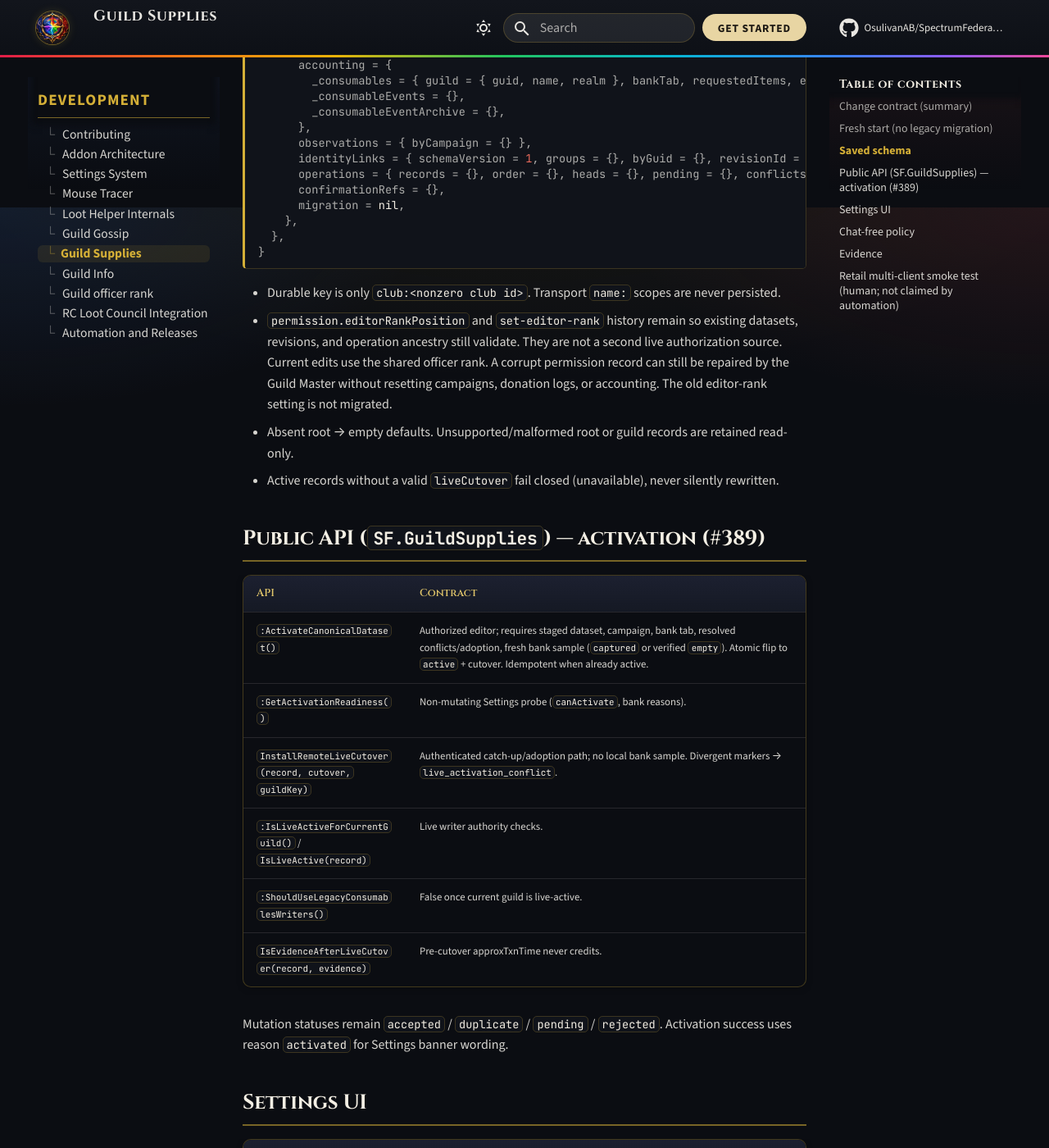
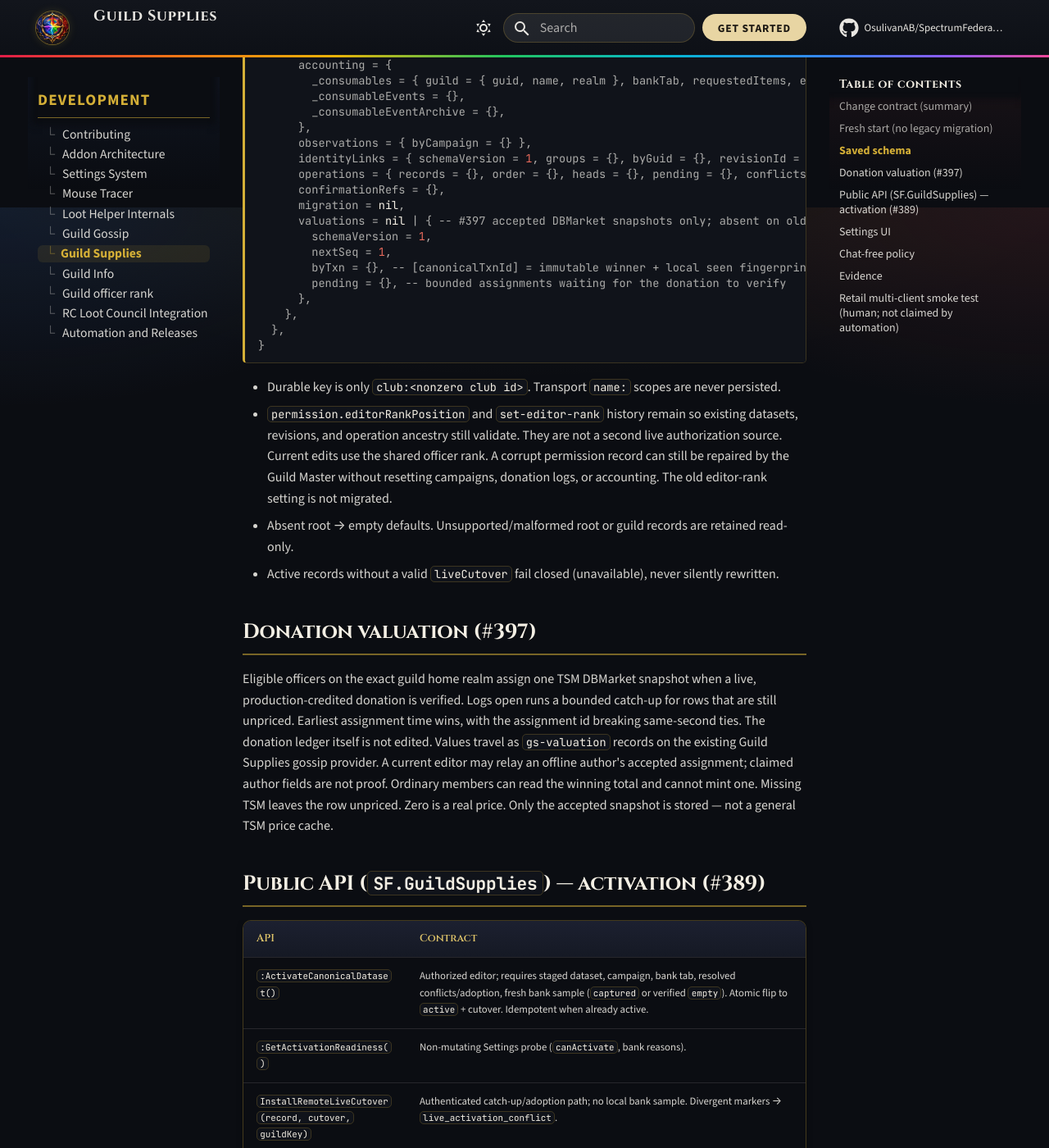
Before and after one commit to OsulivanAB/SpectrumFederation, an MkDocs documentation site: the page built from docs/development/guild-supplies/index.md, in a window 1280 px wide and 1400 px high, scrolled down 2547 px. Shown: the whole window at 82% size. Built offline with MkDocs 1.6.1 and Material for MkDocs 9.7.7, drawn with Linux system fonts in a browser that asks for light colours; comment, search, counter and statistics services are not loaded; some of the changed text lies outside the part shown.

Commit message:
Value verified Guild Supplies donations with TSM DBMarket.
Eligible same-realm officers store one immutable copper snapshot per
production donation. Guild Gossip carries the earliest assignment, and
Logs shows the localized total with bounded catch-up for missing prices.

Co-authored-by: Anthony <OsulivanAB@users.noreply.github.com>

```diff
--- a/docs/development/guild-supplies/index.md
+++ b/docs/development/guild-supplies/index.md
@@ -66,6 +66,12 @@ SpectrumFederationDB.guildSupplies = {
       operations = { records = {}, order = {}, heads = {}, pending = {}, conflicts = {}, openConflicts = {} },
       confirmationRefs = {},
       migration = nil,
+      valuations = nil | { -- #397 accepted DBMarket snapshots only; absent on older saves
+        schemaVersion = 1,
+        nextSeq = 1,
+        byTxn = {}, -- [canonicalTxnId] = immutable winner + local seen fingerprints
+        pending = {}, -- bounded assignments waiting for the donation to verify
+      },
     },
   },
 }
@@ -75,6 +81,10 @@ SpectrumFederationDB.guildSupplies = {
 - `permission.editorRankPosition` and `set-editor-rank` history remain so existing datasets, revisions, and operation ancestry still validate. They are not a second live authorization source. Current edits use the shared officer rank. A corrupt permission record can still be repaired by the Guild Master without resetting campaigns, donation logs, or accounting. The old editor-rank setting is not migrated.
 - Absent root → empty defaults. Unsupported/malformed root or guild records are retained read-only.
 - Active records without a valid `liveCutover` fail closed (unavailable), never silently rewritten.
+
+## Donation valuation (#397)
+
+Eligible officers on the exact guild home realm assign one TSM DBMarket snapshot when a live, production-credited donation is verified. Logs open runs a bounded catch-up for rows that are still unpriced. Earliest assignment time wins, with the assignment id breaking same-second ties. The donation ledger itself is not edited. Values travel as `gs-valuation` records on the existing Guild Supplies gossip provider. A current editor may relay an offline author's accepted assignment; claimed author fields are not proof. Ordinary members can read the winning total and cannot mint one. Missing TSM leaves the row unpriced. Zero is a real price. Only the accepted snapshot is stored — not a general TSM price cache.
 
 ## Public API (`SF.GuildSupplies`) — activation (#389)
 
@@ -127,3 +137,4 @@ Automated production-Lua tests do **not** replace Retail QA.
 11. Profile switch/delete, snapshot import, and old-client `CONSUMABLES_*` session traffic must not mutate canonical Guild Supplies or double-credit.
 12. New Campaign after activation archives prior goals and starts empty; shared tab/editor policy/cutover identity remain.
 13. Disconnect/rejoin, rank demotion, combat/FPS, and normal Loot Helper raid loot behavior remain intact; no game Chat from Guild Supplies paths.
+14. **Valuation:** a same-realm officer with TSM prices a new donation; a different-realm officer and an ordinary member do not. Two disconnected officers converge on the earlier assignment after reconnect, in either arrival order. Missing TSM stays unpriced. Archived campaigns and `/reload` keep the winning total. No game Chat and no continuous pricing work while Logs is closed.
```
Also changed, not shown: .cursor/skills/tsm-integration/SKILL.md (+1 -1 lines), SpectrumFederation/modules/GuildSupplies/AGENTS.md (+2 -0 lines), 13 other files.
